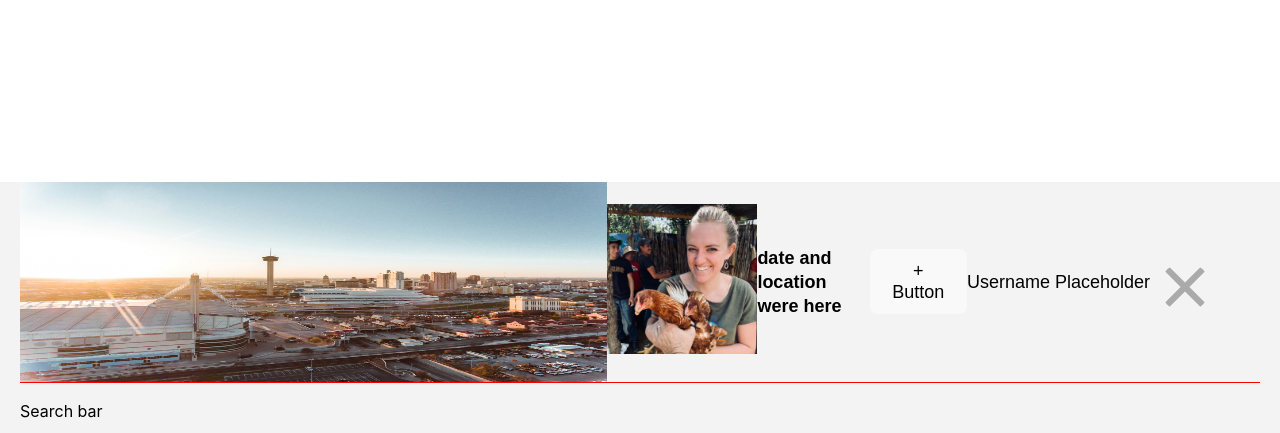
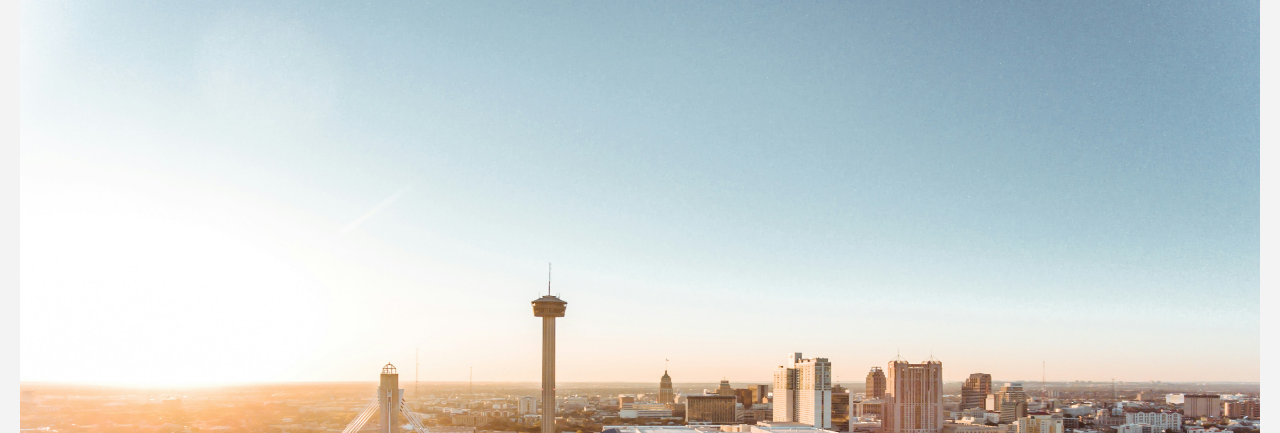
Before and after one commit to lydiacodes04/final-project, a React (Vite) app in the folder hello-vite/: page / in a window 1280 px wide. Shown: the top 433 px of the page. Built offline with nearby package versions, Linux system fonts and the light colour scheme.

Commit message:
continue working on formatting

```diff
--- a/hello-vite/src/components/Header/Header.css
+++ b/hello-vite/src/components/Header/Header.css
@@ -1,5 +1,5 @@
 .header {
-  display: flex;
+  /* display: flex; */
   align-items: center;
   justify-content: space-between;
   width: 100%;
@@ -18,16 +18,23 @@
   background-size: cover;
   background-position: center;
   background-repeat: no-repeat;
-  height: 200px; /* Example height */
-  z-index: 0;
+  height: 100vh;
+  z-index: -1;
 }
 
-.header__logo {
-  /* margin-right: 24px; */
-  /* width: 50%;
-  height: 50%; */
+/* .header__logo {
+  margin-right: 24px;
+  width: 50%;
+  height: 50%;
   width: 150px;
   height: 150px;
+} */
+
+.header__avatar {
+  height: 50px;
+  width: 50px;
+  border-radius: 50%;
+  margin-left: 10px;
 }
 
 .header__date-and-location {
--- a/hello-vite/src/components/Header/Header.jsx
+++ b/hello-vite/src/components/Header/Header.jsx
@@ -18,16 +18,18 @@ function Header() {
         src={skyline}
         alt="San Antonio skyline"
       />
+
       <Link to="/">
-        <img
+        {/* <img
           className="header__logo"
           src={chicken}
           alt="creator: Lydia Lockhart"
-        />
+        /> */}
         {/* <img className="header__logo" src={union} alt="wtwr logo" /> */}
         {/* Photo by <a href="https://unsplash.com/@matthewlejune?utm_content=creditCopyText&utm_medium=referral&utm_source=unsplash">Matthew LeJune</a> on <a href="https://unsplash.com/photos/aerial-view-of-white-building-IpvDhQjrewM?utm_content=creditCopyText&utm_medium=referral&utm_source=unsplash">Unsplash</a>
          */}
       </Link>
+
       <p className="header__date-and-location">
         {" "}
         date and location were here
@@ -40,7 +42,7 @@ function Header() {
               <button> + Button </button>
               <Link to="/profile" className="header__link">
                 <p className="header__username">Username Placeholder </p>
-                <img className="header__avatar" src={union} alt="avatar" />
+                <img className="header__avatar" src={chicken} alt="avatar" />
               </Link>
             </>
           }
```
